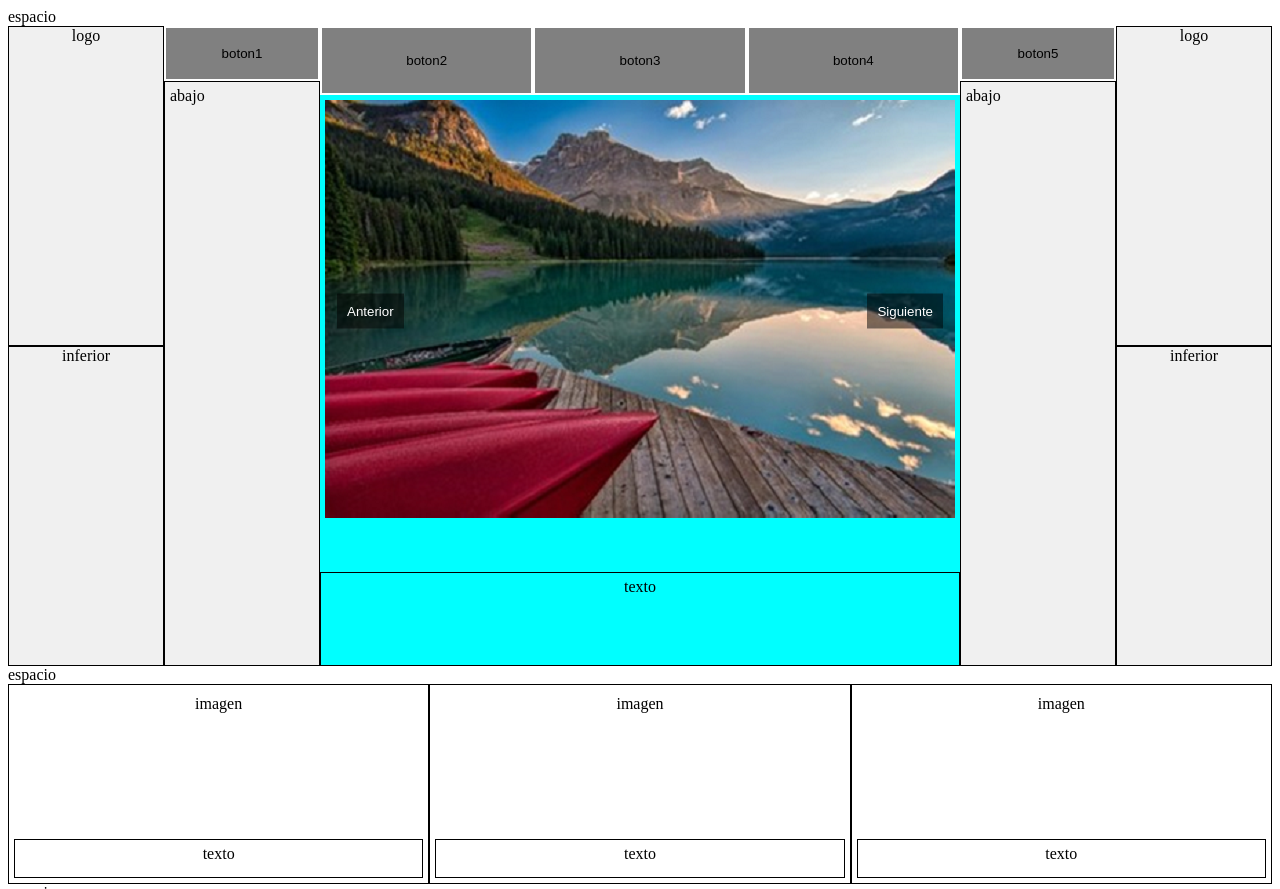
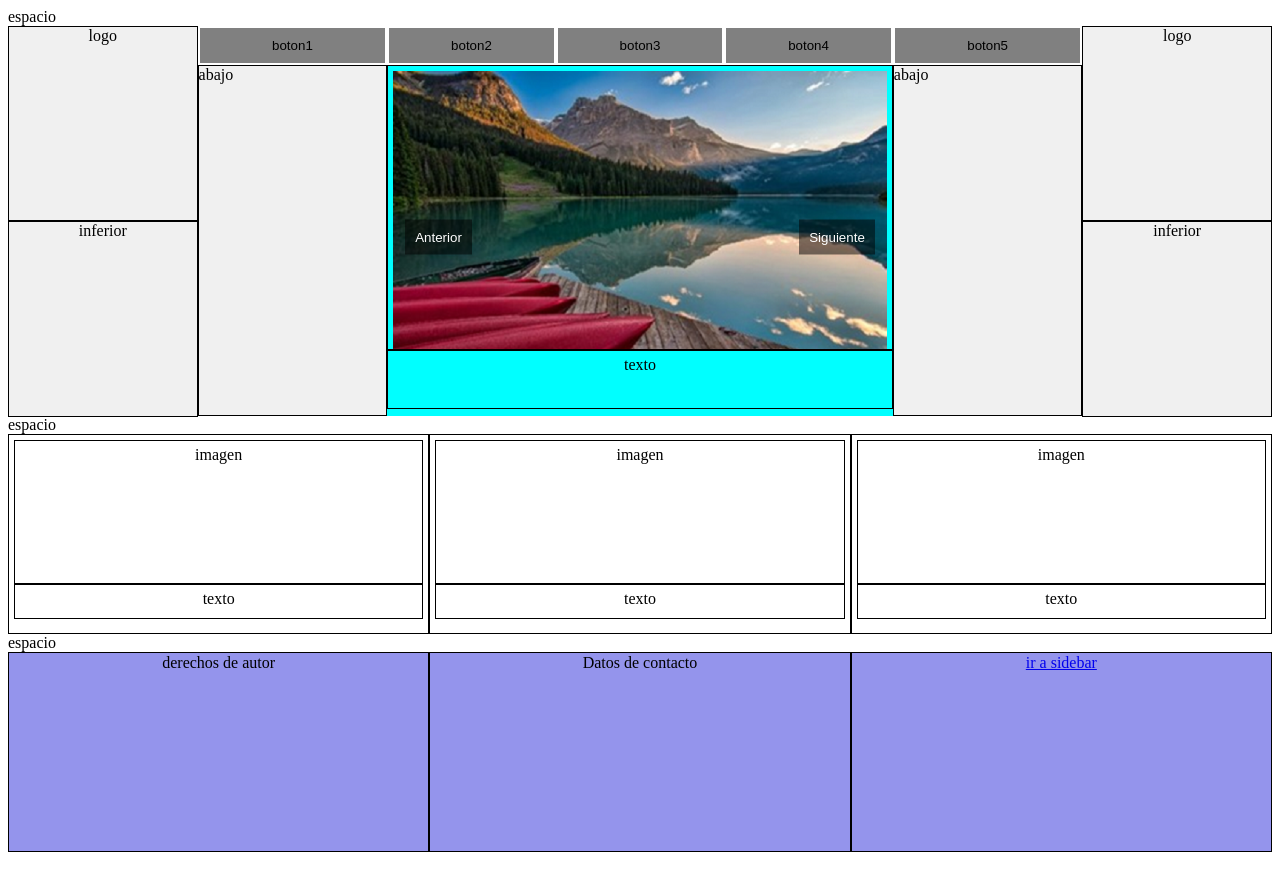
Before and after one commit to CARLOSJU76/HTML, a plain HTML site: page LTLWEBPAGE/index.html in a window 1280 px wide. Shown: the top 889 px of the page. After the commit the page ends 860 px from the top, so only its background shows below. Drawn offline with Linux system fonts and the light colour scheme.

Commit message:
actualización de 20/06/24 21:00

```diff
--- a/LTLWEBPAGE/CSS/styles.css
+++ b/LTLWEBPAGE/CSS/styles.css
@@ -6,7 +6,7 @@
 #contenedor{
     display: flex;
     flex-direction: row;
-    height: 80vh;
+    height: 50%;
     padding:0;
 }
 #sider{
@@ -34,7 +34,7 @@ box-sizing:border-box;
 #centro{
     display: flex;
     flex-direction: column;
-    flex:20%;
+    flex:0 1 40%;
     background-color:aqua;
     text-align:center;
     padding:0px;
@@ -43,24 +43,29 @@ box-sizing:border-box;
     background-color: white;
     display:flex;
     flex-direction: row;
-    flex:8%;
+    flex:0 0 10%;
    padding:0;
+   overflow: hidden;
 }
 #abajo{
     display:flex;
     flex-direction: row;
     flex:89%;
     border:1px solid black;
-    padding:5px;
+    padding:0px;
 }
 
 #imagen{
-    flex:70%;
+    flex: 0 0 70%;
     justify-content: center;
     padding: 5px;
+    border: 1px solid black;
+    overflow:hidden;
+
 }
 #texto{
-    flex:10%;
+    flex:0 0
+    12%;
    place-items: center;
     border: 1px solid black;
     padding: 5px;
@@ -110,6 +115,7 @@ button{
     background-color: grey;
     box-sizing: border-box;
     margin:2px;
+    margin-bottom: none;
     border: none;
 
 }
@@ -124,8 +130,8 @@ button:hover:before {
 }
 
 #imagen-img{
-    width: auto;
-    max-height: 100%; /* Mantiene la proporción de la imagen */
+    max-width:  100%;
+    height: auto; /* Mantiene la proporción de la imagen */
     display: block; /* Elimina el espacio inferior */
     background-size: cover;
 }
```
